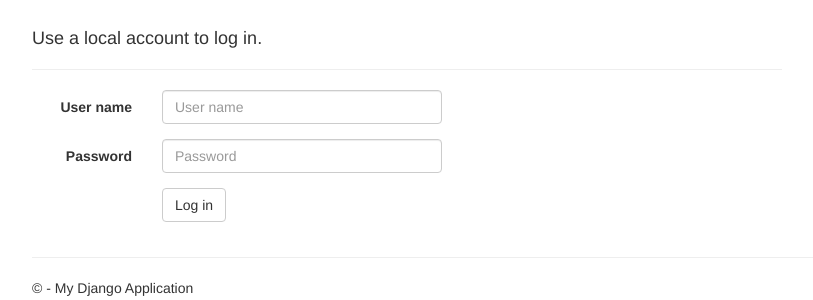
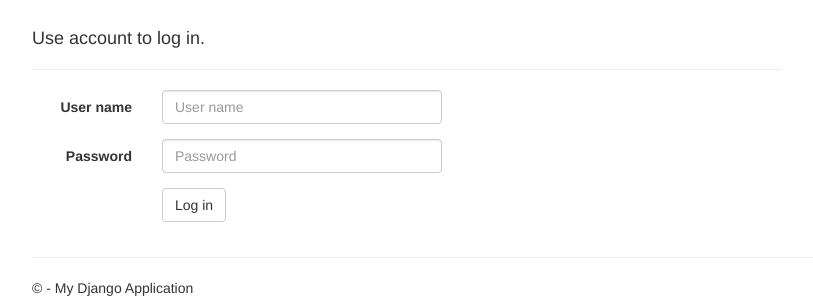
Before and after one commit to albinvinoy/GoOut, a Django app: template GoOut/app/templates/app/login.html in a window 1280 px wide. Shown: the part 51-351 px from the top of the page, without its empty margins (38-851 px from the left). Run offline with Django 3.2, Linux system fonts and the light colour scheme; the template is opened without the code that fills it: values that come from a table or form of the project are taken from there, others are empty; parts of the project's set-up code (start-up, migrations or seed data) failed here and were passed over; some libraries are stand-ins or nearby versions.

Commit message:
Deleted word in login file

```diff
--- a/GoOut/app/templates/app/login.html
+++ b/GoOut/app/templates/app/login.html
@@ -8,7 +8,7 @@
         <section id="loginForm">
             <form action="." method="post" class="form-horizontal">
                 {% csrf_token %}
-                <h4>Use a local account to log in.</h4>
+                <h4>Use account to log in.</h4>
                 <hr />
                 <div class="form-group">
                     <label for="id_username" class="col-md-2 control-label">User name</label>
```
